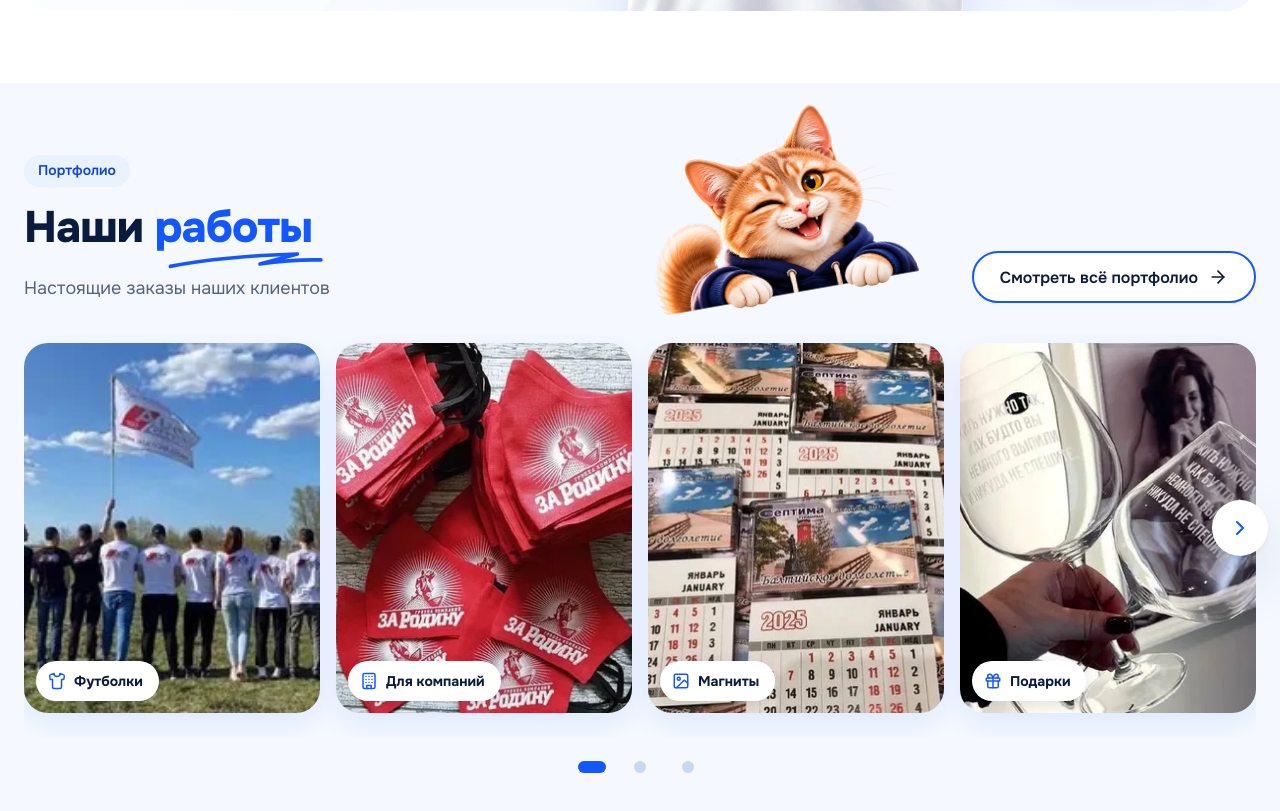
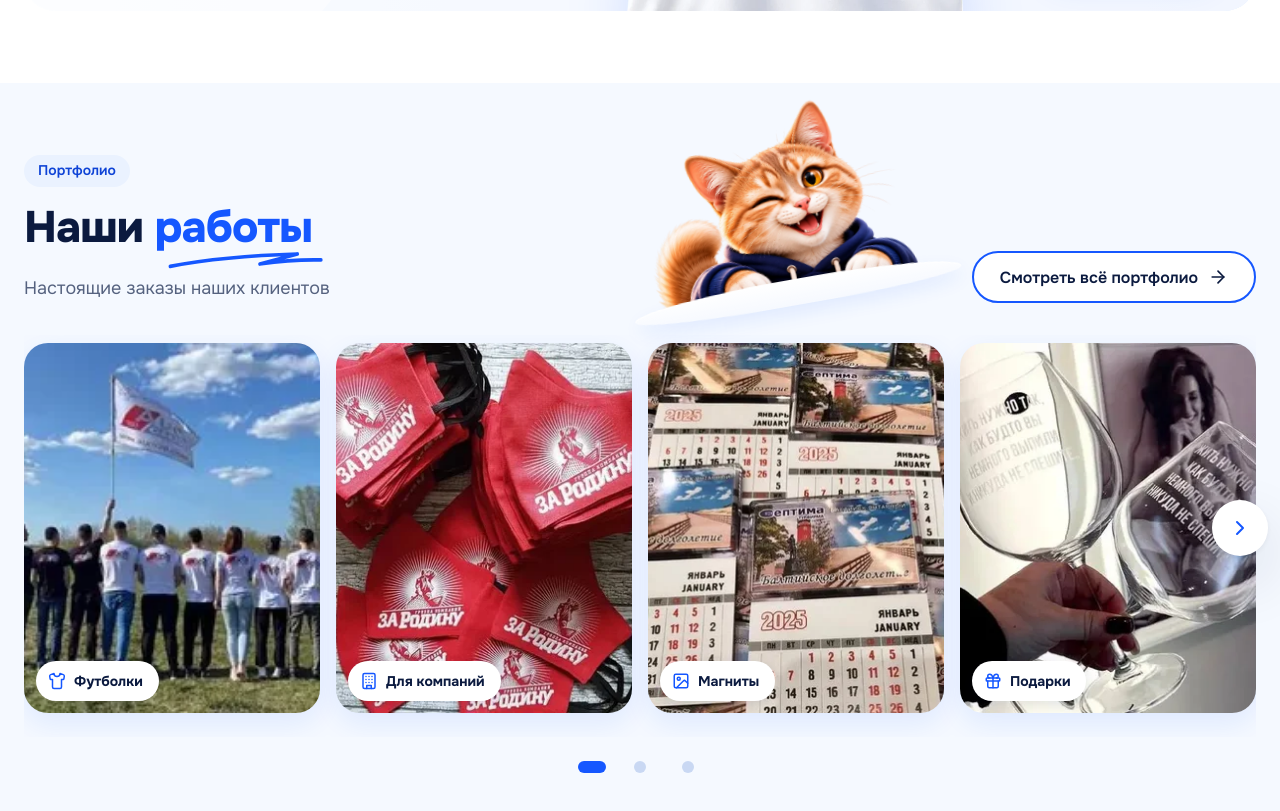
Before and after one commit to infecto2014-ai/msuvenirov3.0, an Astro site: page / in a window 1280 px wide. Shown: the part 1754-2565 px from the top of the page. Built offline with nearby package versions, Linux system fonts and the light colour scheme; Astro itself is replaced by a stand-in of ours.

Commit message:
Работы: кот лежит на подложке, срез не виден
Co-Authored-By: Claude Opus 5.5 <noreply@anthropic.com>
Claude-Session: https://claude.ai/code/session_011aCLNECUNgoBnVXrQYjAht

```diff
--- a/src/components/home/Reviews.astro
+++ b/src/components/home/Reviews.astro
@@ -246,6 +246,9 @@ const score = (n: number) => n.toFixed(1).replace('.', ',');
     .rv-card:nth-child(even) {
       --tilt: -0.8deg;
     }
+    .rv-card:nth-child(n):hover {
+      --tilt: 0deg;
+    }
     .rv-ratings {
       grid-template-columns: minmax(0, 1fr);
       gap: var(--s-3);
--- a/src/components/home/Works.astro
+++ b/src/components/home/Works.astro
@@ -99,11 +99,27 @@ const catReady = 'src' in resolvePic('cat-peek');
     right: calc(100% + var(--s-4));
     /* lifted off the cards: the picture's blank bottom strip, the card offset, the tilt (the low corner drops
        about cw * 0.087) and 24px of air between the hoodie edge and the cards */
-    bottom: calc(-1 * (var(--s-6) + var(--s-2)) - var(--cw) * 58 / 1399 + var(--cw) * 0.09 + 24px);
+    bottom: calc(-1 * (var(--s-6) + var(--s-2)) - var(--cw) * 58 / 1399 + var(--cw) * 0.09 + 28px);
     width: var(--cw);
     transform: rotate(-10deg);
     transform-origin: 50% 100%;
     pointer-events: none;
+  }
+  /* a soft white ledge in front of the picture's bottom: it hides the flat cut of the hoodie hem and the paws rest on it;
+     it rotates together with the cat as one group */
+  .wk-cat:not(.wk-cat-ph)::after {
+    content: '';
+    position: absolute;
+    z-index: 2;
+    left: -5%;
+    right: -3%;
+    bottom: calc(var(--cw) * -0.012);
+    height: calc(var(--cw) * 0.085);
+    border-radius: 50% 50% 46% 46% / 60% 60% 40% 40%;
+    background: linear-gradient(180deg, #fff 0%, #f6f9ff 100%);
+    box-shadow:
+      0 8px 18px rgba(21, 87, 255, 0.09),
+      0 1px 0 rgba(255, 255, 255, 0.9) inset;
   }
   .wk-cat-ph {
     bottom: 0;
```
